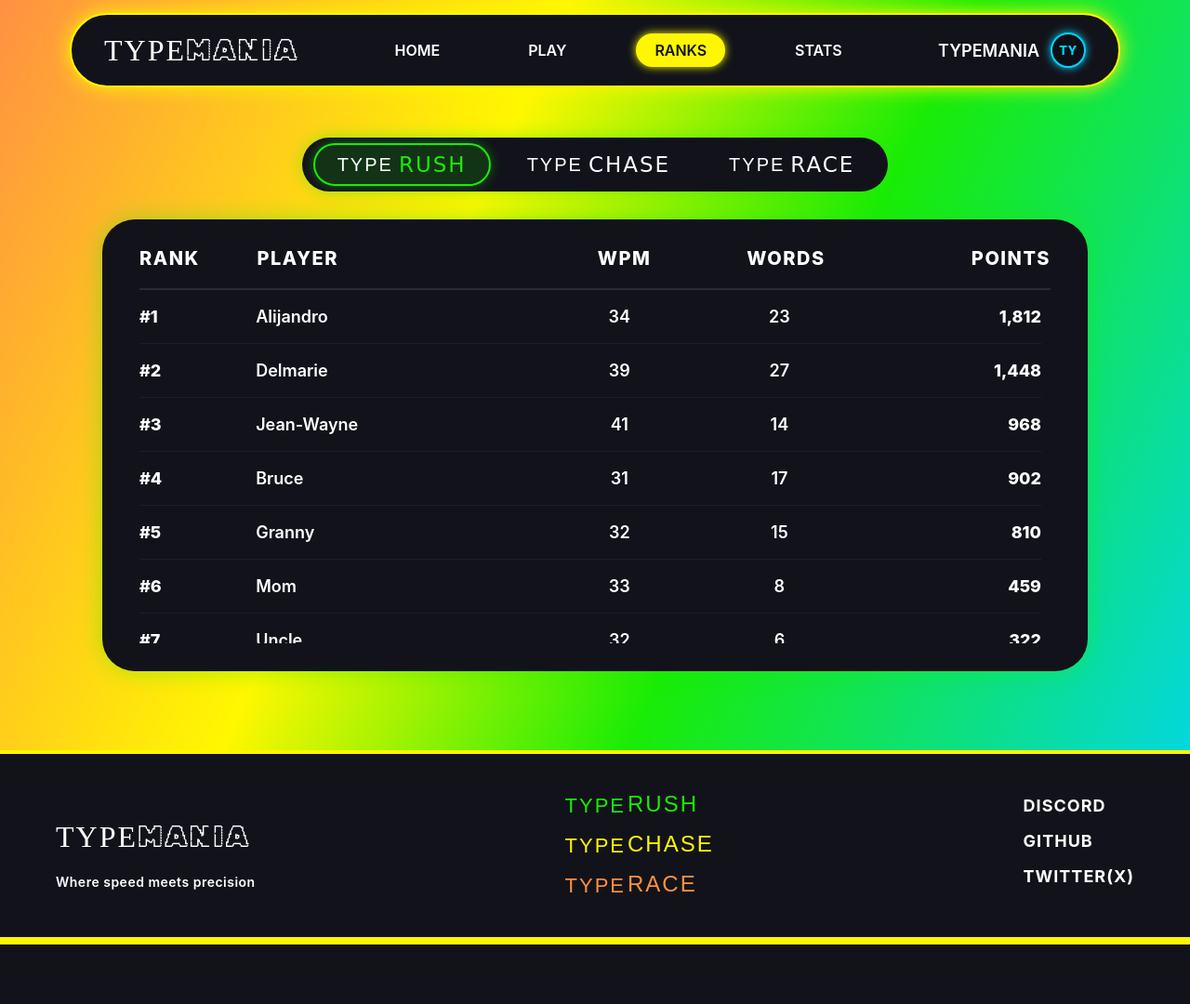
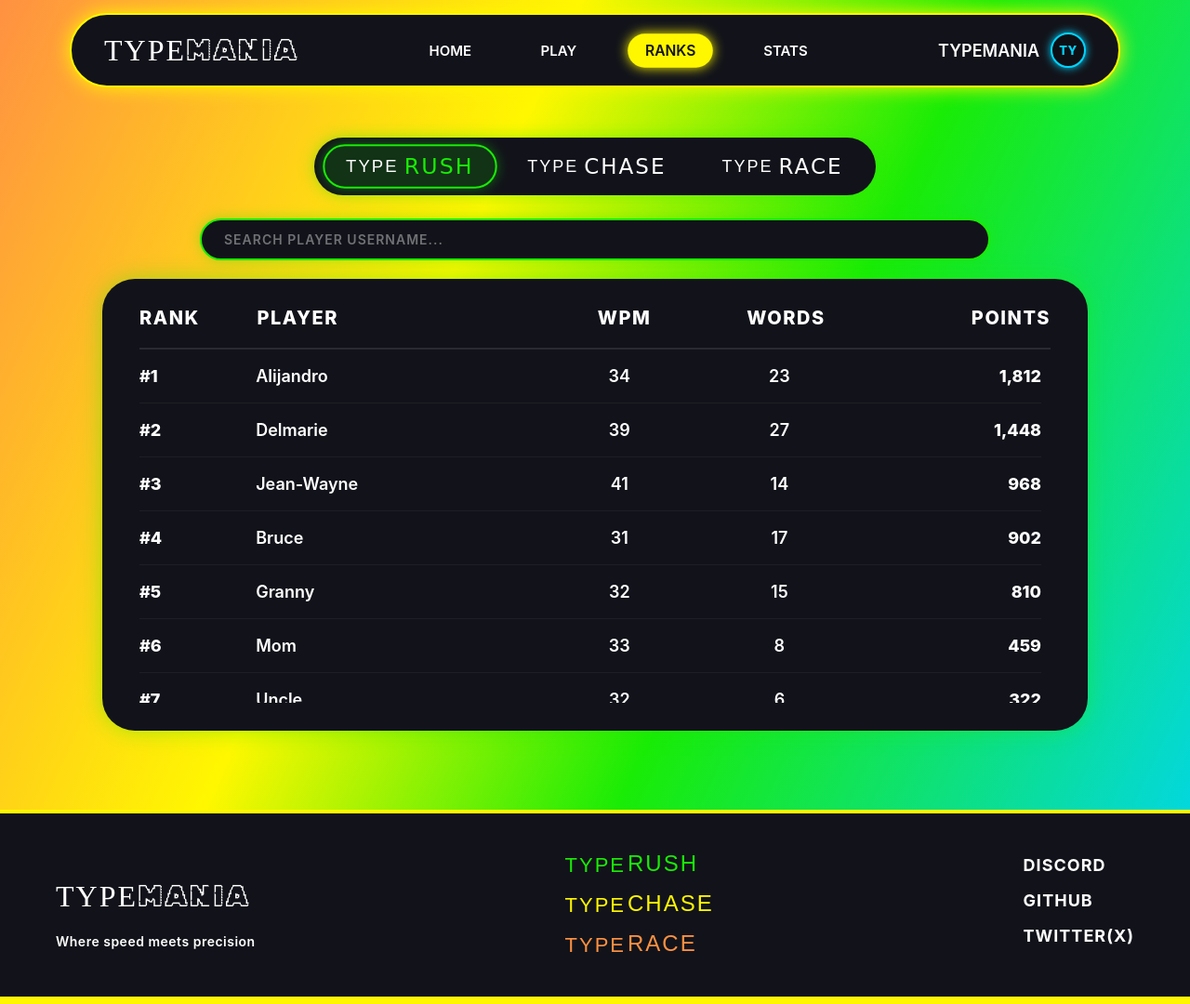
Before and after one commit to JeanWayneFoord251247/typemania, a PHP site: page /pages/ranks.php in a window 1280 px wide. Shown: the whole page at 93% size. Before the commit the page ends 1016 px from the top, so only its background shows below. Run offline with PHP 8.4, Linux system fonts and the light colour scheme; data comes from the database, SQL or seed files in the repository; some web fonts are replaced.

Commit message:
SearchBar/OneUndoEver
I added a search bar to the ranks page to make it possible to search for other player usernames. And i made it so that the user can only change there username once

```diff
--- a/css/afterNavbar.css
+++ b/css/afterNavbar.css
@@ -60,25 +60,38 @@
 .nav-links {
   display: flex;
   align-items: center;
-  gap: 55px;
+  gap: clamp(15px, 3vw, 45px);
 }
 
 .custom-navbar .nav-btn {
   font-family: 'Inter', sans-serif;
-  font-size: 16px;
+  font-size: 15px;
   font-weight: 600;
   color: #ffffff;
   text-decoration: none;
-  padding: 8px 20px;
+  padding: 8px 18px;
   border-radius: 25px;
-  transition: all 0.2s ease;
+  transition: all 0.2s cubic-bezier(0.4, 0, 0.2, 1);
+  display: inline-flex;
+  align-items: center;
+  justify-content: center;
 }
 
-.custom-navbar .nav-btn:hover,
+.custom-navbar .nav-btn:hover {
+  background: rgba(255, 247, 0, 0.15);
+  color: #fff700;
+  transform: translateY(-2px);
+}
+
 .custom-navbar .nav-btn.active {
   background: #fff700;
   color: #12131a;
-  box-shadow: 0px 0px 10px #fff700;
+  box-shadow: 0px 0px 12px #fff700;
+  transform: scale(1.04);
+}
+
+.custom-navbar .nav-btn:active {
+  transform: scale(0.96);
 }
 
 .navbar-actions {
--- a/css/ranks.css
+++ b/css/ranks.css
@@ -42,41 +42,56 @@ body {
 }
 
 .mode-tabs-wrapper {
-  margin-bottom: 30px;
+  width: 100%;
+  max-width: 850px;
+  display: flex;
+  justify-content: center;
+  margin-bottom: 25px;
 }
 
 .mode-tabs {
-  display: inline-flex;
+  display: flex;
+  flex-wrap: wrap;
+  justify-content: center;
+  align-items: center;
   background-color: #12131a;
   border-radius: 50px;
-  padding: 6px 12px;
-  gap: 15px;
-  transition: all 0.3s ease;
+  padding: 8px 12px;
+  gap: 12px;
+  max-width: 100%;
+  transition: all 0.3s cubic-bezier(0.4, 0, 0.2, 1);
 }
 
 .tab-btn {
   background: transparent;
-  border: none;
+  border: 2px solid transparent;
   color: #ffffff;
   font-family: 'RubikGlitch', sans-serif;
-  font-size: 20px;
+  font-size: 18px;
   letter-spacing: 2px;
-  padding: 8px 24px;
+  padding: 8px 22px;
   border-radius: 40px;
   cursor: pointer;
-  transition: all 0.3s ease;
   text-decoration: none;
   display: inline-flex;
   align-items: center;
+  justify-content: center;
   gap: 6px;
+  white-space: nowrap;
+  transition: all 0.2s cubic-bezier(0.4, 0, 0.2, 1);
+}
+
+.tab-btn:hover:not(.active) {
+  transform: translateY(-2px);
+  background: rgba(255, 255, 255, 0.05);
 }
 
 .tab-btn.active {
-  color: #ffffff;
+  transform: scale(1.03);
 }
 
-.tab-btn:hover:not(.active) {
-  opacity: 0.8;
+.tab-btn:active {
+  transform: scale(0.97);
 }
 
 .leaderboard-card {
@@ -192,6 +207,38 @@ body {
   font-weight: 800;
 }
 
+.leaderboard-search-wrapper {
+  width: 100%;
+  max-width: 850px;
+  margin-bottom: 20px;
+  display: flex;
+  justify-content: center;
+}
+
+.leaderboard-search-input {
+  width: 100%;
+  background: #12131a;
+  color: #ffffff;
+  border: 2px solid #00d4ff;
+  border-radius: 50px;
+  padding: 12px 24px;
+  font-family: 'Inter', sans-serif;
+  font-size: 14px;
+  font-weight: 700;
+  letter-spacing: 1px;
+  outline: none;
+  transition: all 0.2s ease-in-out;
+}
+
+.leaderboard-search-input::placeholder {
+  color: rgba(255, 255, 255, 0.4);
+  font-weight: 600;
+}
+
+.leaderboard-search-input:focus {
+  transform: translateY(-1px);
+}
+
 @media (max-width: 768px) {
   .ranks-container {
     padding: 20px 10px 40px 10px;
@@ -209,9 +256,18 @@ body {
     padding-bottom: 12px;
   }
 
+  .mode-tabs {
+    width: 100%;
+    border-radius: 24px;
+    gap: 8px;
+    padding: 6px;
+  }
+
   .tab-btn {
-    font-size: 16px;
-    padding: 6px 16px;
+    flex: 1 1 30%;
+    font-size: 14px;
+    padding: 8px 10px;
+    letter-spacing: 1px;
   }
 
   .leaderboard-card {
@@ -230,3 +286,16 @@ body {
     padding-right: 6px;
   }
 }
+
+@media (max-width: 480px) {
+  .mode-tabs {
+    flex-direction: column;
+    width: 100%;
+    border-radius: 20px;
+  }
+
+  .tab-btn {
+    width: 100%;
+    flex: none;
+  }
+}
--- a/css/stats.css
+++ b/css/stats.css
@@ -105,6 +105,7 @@ body {
 .player-name {
   font-family: 'RubikGlitch', sans-serif;
   font-size: 32px;
+  font-weight: 200;
   margin: 0;
   letter-spacing: 1px;
 }
@@ -210,6 +211,7 @@ body {
 .section-title {
   font-family: 'RubikGlitch';
   font-size: 22px;
+  font-weight: 200;
   color: #ffffff;
   margin-bottom: 5px;
   letter-spacing: 1px;
--- /dev/null
+++ b/js/ranks.js
@@ -0,0 +1,26 @@
+document.addEventListener('DOMContentLoaded', () => {
+  const searchInput = document.getElementById('leaderboardSearch');
+  const rows = document.querySelectorAll(
+    '#leaderboardBody .leaderboard-row:not(.no-data-row):not(.no-results-row)'
+  );
+  const noResults = document.getElementById('noSearchResults');
+
+  searchInput?.addEventListener('input', (e) => {
+    const query = e.target.value.toLowerCase().trim();
+    let visibleCount = 0;
+
+    rows.forEach((row) => {
+      const username = row.querySelector('.username-col')?.textContent.toLowerCase() || '';
+      if (username.includes(query)) {
+        row.style.display = 'grid';
+        visibleCount++;
+      } else {
+        row.style.display = 'none';
+      }
+    });
+
+    if (noResults) {
+      noResults.style.display = visibleCount === 0 && rows.length > 0 ? 'grid' : 'none';
+    }
+  });
+});
--- a/pages/ranks.php
+++ b/pages/ranks.php
@@ -128,6 +128,10 @@ $dynamicTabsStyle = "style=\"border-color: {$currentConfig['border']}; box-shado
             </div>
         </div>
 
+        <div class="leaderboard-search-wrapper">
+            <input type="text" id="leaderboardSearch" class="leaderboard-search-input" placeholder="SEARCH PLAYER USERNAME..." autocomplete="off" style="border-color: <?php echo $currentConfig['border']; ?>; box-shadow: 0 0 14px <?php echo $currentConfig['glow']; ?>;">
+        </div>
+
         <div class="leaderboard-card" <?php echo $dynamicCardStyle; ?>>
 
             <div class="leaderboard-header">
@@ -136,23 +140,28 @@ $dynamicTabsStyle = "style=\"border-color: {$currentConfig['border']}; box-shado
                 <?php endforeach; ?>
             </div>
 
-            <div class="leaderboard-body">
+            <div class="leaderboard-body" id="leaderboardBody">
                 <?php if (!empty($all_leaderboard_rows)): ?>
                     <?php foreach ($all_leaderboard_rows as $row): ?>
                         <div class="leaderboard-row">
                             <div class="col-item"><?php echo htmlspecialchars($row[0]); ?></div>
-                            <div class="col-item"><?php echo htmlspecialchars($row[1]); ?></div>
+                            <div class="col-item username-col"><?php echo htmlspecialchars($row[1]); ?></div>
                             <div class="col-item"><?php echo htmlspecialchars($row[2]); ?></div>
                             <div class="col-item"><?php echo htmlspecialchars($row[3]); ?></div>
                             <div class="col-item"><?php echo htmlspecialchars($row[4]); ?></div>
                         </div>
                     <?php endforeach; ?>
                 <?php else: ?>
-                    <div class="leaderboard-row text-center">
+                    <div class="leaderboard-row text-center no-data-row">
                         <div class="col-item" style="grid-column: 1 / -1; width: 100%; opacity: 0.6;">No matches recorded for this mode yet.</div>
                     </div>
                 <?php endif; ?>
+
+                <div class="leaderboard-row text-center no-results-row" id="noSearchResults" style="display: none;">
+                    <div class="col-item" style="grid-column: 1 / -1; width: 100%; opacity: 0.6;">No players found matching your search.</div>
+                </div>
             </div>
+
         </div>
 
         <?php if ($user_rank_data): ?>
@@ -171,6 +180,7 @@ $dynamicTabsStyle = "style=\"border-color: {$currentConfig['border']}; box-shado
     </main>
 
     <?php include '../Components/footer.php'; ?>
+    <script src="../js/ranks.js?v=<?php echo time(); ?>" defer></script>
 
 </body>
 
```
Also changed, not shown: other parts of css/afterNavbar.css (+44 -12 lines), css/customiseModal.css (+23 -17 lines), pages/stats.php (+29 -15 lines).
